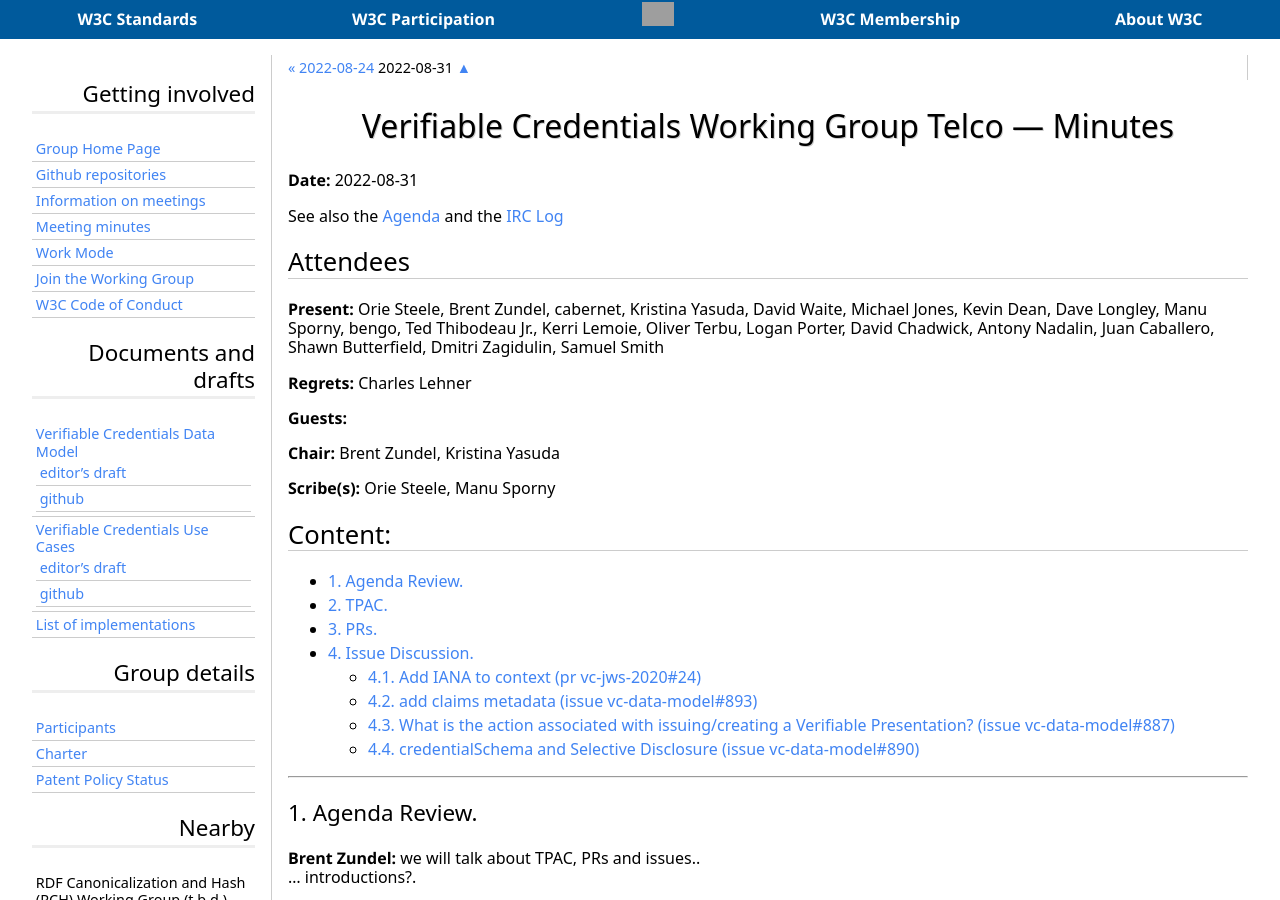
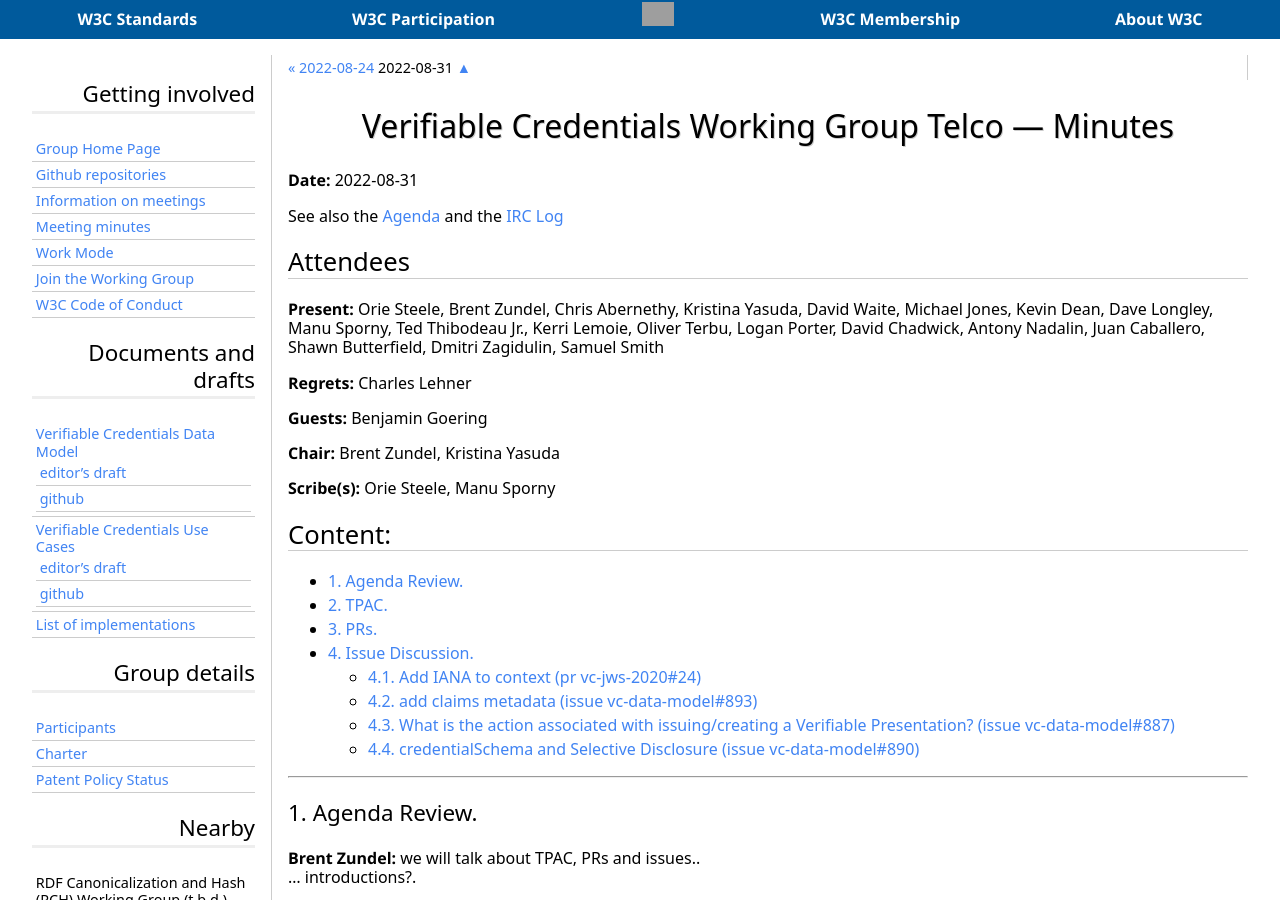
Before and after one commit to w3c/verifiable-credentials, a Jekyll site: the page built from _minutes/2022-08-31-vcwg.md, in a window 1280 px wide and 900 px high. Built offline with Jekyll 4.4.1, drawn with Linux system fonts in a browser that asks for light colours; some web fonts are replaced; grey boxes are pictures that could not be loaded.

Commit message:
Updated the nicknames and minutes

```diff
--- a/_minutes/2022-08-31-vcwg.md
+++ b/_minutes/2022-08-31-vcwg.md
@@ -75,7 +75,7 @@ json-ld: |
                 },
                 {
                     "@type": "Person",
-                    "name": "cabernet"
+                    "name": "Chris Abernethy"
                 },
                 {
                     "@type": "Person",
@@ -95,7 +95,7 @@ json-ld: |
                 },
                 {
                     "@type": "Person",
-                    "name": "bengo"
+                    "name": "Benjamin Goering"
                 },
                 {
                     "@type": "Person",
@@ -154,11 +154,11 @@ See also the [Agenda](https://lists.w3.org/Archives/Public/public-vc-wg/2022Aug/
 
 ## Attendees
 {: .no_toc}
-**Present:** Orie Steele, Brent Zundel, cabernet, Kristina Yasuda, David Waite, Michael Jones, Kevin Dean, Dave Longley, Manu Sporny, bengo, Ted Thibodeau Jr., Kerri Lemoie, Oliver Terbu, Logan Porter, David Chadwick, Antony Nadalin, Juan Caballero, Shawn Butterfield, Dmitri Zagidulin, Samuel Smith
+**Present:** Orie Steele, Brent Zundel, Chris Abernethy, Kristina Yasuda, David Waite, Michael Jones, Kevin Dean, Dave Longley, Manu Sporny, Ted Thibodeau Jr., Kerri Lemoie, Oliver Terbu, Logan Porter, David Chadwick, Antony Nadalin, Juan Caballero, Shawn Butterfield, Dmitri Zagidulin, Samuel Smith
 
 **Regrets:** Charles Lehner
 
-**Guests:**
+**Guests:** Benjamin Goering
 
 **Chair:** Brent Zundel, Kristina Yasuda
 
```
Also changed, not shown: assets/nicknames.json (+8 -1 lines).
